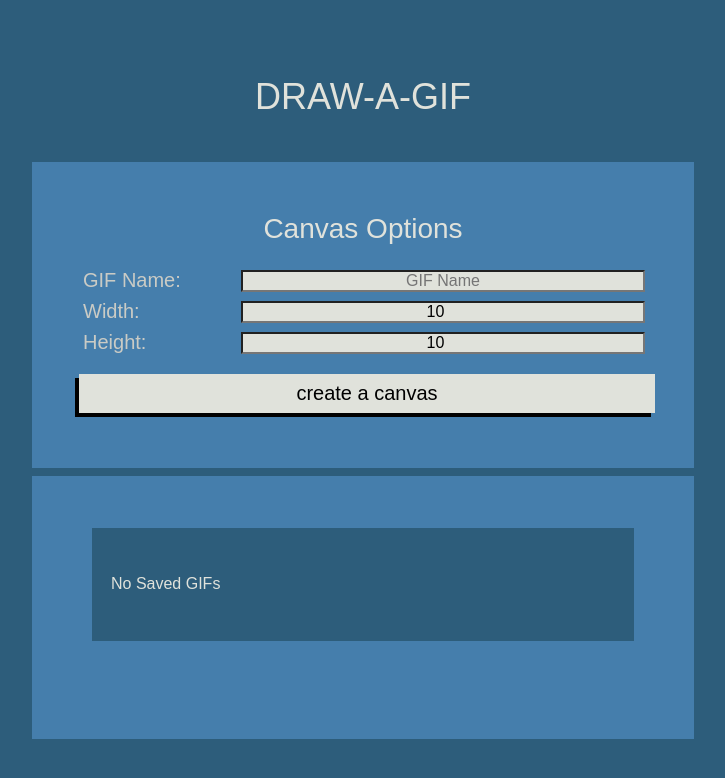
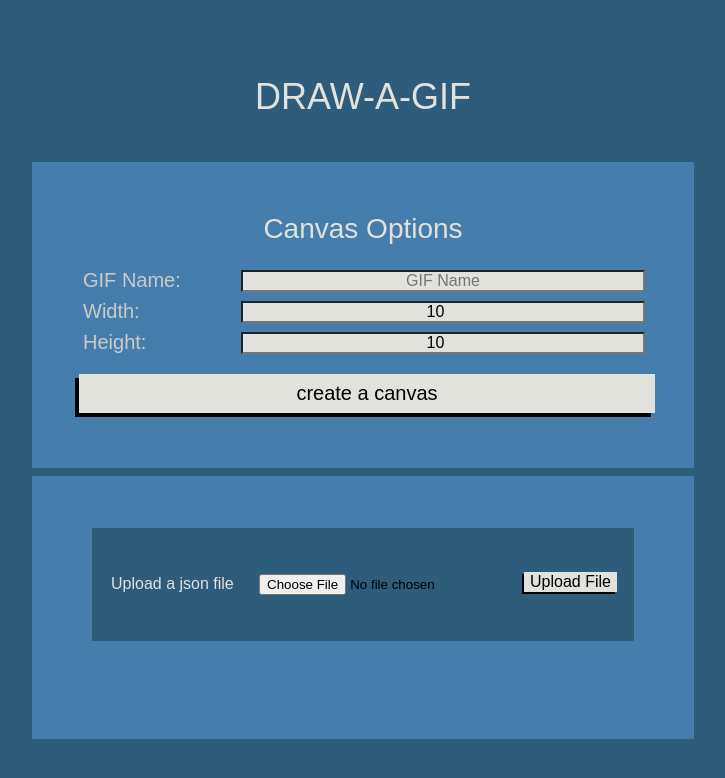
Before and after one commit to KevinBasta/draw-a-gif, a React (Vite) app: page / in a window 1280 px wide. Shown: the top 778 px of the page, without its empty margins (277-1002 px from the left). Built offline with nearby package versions, Linux system fonts and the light colour scheme; no server answers; a web font is replaced by a local one.

Commit message:
download and upload json data for debugging

```diff
--- a/src/menu/GifStorageItem.tsx
+++ b/src/menu/GifStorageItem.tsx
@@ -8,7 +8,7 @@ interface GifStorageItemsProps {
 }
 
 export function GifStorageItems(props: GifStorageItemsProps) {
-    const [localStorageGIFs, setLocalStorageGIFs] = useState(JSON.parse(localStorage.getItem("GIFS") || "[]"));
+    const [localStorageGIFs, setLocalStorageGIFs] = useState<Array<gifRecord>>(JSON.parse(localStorage.getItem("GIFS") || "[]"));
 
     function deleteSavedGIF(deletingIndex: number) {
         let newGIFs: Array<gifRecord> = [];
@@ -22,13 +22,47 @@ export function GifStorageItems(props: GifStorageItemsProps) {
         setLocalStorageGIFs(() => { return newGIFs });
     }
 
+    function downloadSavedGIF(index: number) {
+        const blob = new Blob([JSON.stringify(localStorageGIFs[index])], { type: "application/json" });
+        const link = document.createElement("a");
+
+        link.download = localStorageGIFs[index].canvas.canvasName + ".json";
+        link.href = window.URL.createObjectURL(blob);
+        link.dataset.downloadurl = ["application/json", link.download, link.href].join(":");
+
+        const evt = new MouseEvent("click", {
+            view: window,
+            bubbles: true,
+            cancelable: true,
+        });
+
+        link.dispatchEvent(evt);
+        link.remove()
+    }
+
+    function uploadJsonGIF() {
+        var files = document.getElementById('jsonFile').files;
+        console.log(files);
+        if (files.length <= 0) {
+            return;
+        }
+
+        var fr = new FileReader();
+
+        fr.onload = function(e) {
+            console.log(e);
+            var result = JSON.parse(e.target.result);
+            var formatted = JSON.stringify(result, null, 2);
+            setLocalStorageGIFs((current) => { return [...current, JSON.parse(fr.result)] });
+            console.log(localStorageGIFs);
+        }
+
+        fr.readAsText(files.item(0), "application/json");
+    }
+
     function getSavedGIFs() {
         if (localStorageGIFs.length == 0) {
-            return (
-                <GifStorageItemWrapper key={crypto.randomUUID()}>
-                    <GifStorageItemTitle>No Saved GIFs</GifStorageItemTitle>
-                </GifStorageItemWrapper>
-            )
+            return;
         }
 
         let savedGIFs: Array<gifRecord> = localStorageGIFs;
@@ -55,6 +89,7 @@ export function GifStorageItems(props: GifStorageItemsProps) {
                     <GifStorageItemTitle title={currentGIF.canvas.canvasName}>{currentGIF.canvas.canvasName || "GIF SAVE #" + (i + 1) }</GifStorageItemTitle>
 
                     <GifStorageItemButton onClick={e => props.initCanvasFromSave(currentGIF.canvas, currentGIF.frames, currentGIF.globalColorTable)}>load</GifStorageItemButton>
+                    <GifStorageItemButton onClick={e => downloadSavedGIF(i)}>download data</GifStorageItemButton>
                     <GifStorageItemButton onClick={e => deleteSavedGIF(i)}>delete</GifStorageItemButton>
                 </GifStorageItemWrapper>
             )
@@ -73,6 +108,11 @@ export function GifStorageItems(props: GifStorageItemsProps) {
             {
                 getSavedGIFs()
             }
+            <GifStorageItemWrapper key={crypto.randomUUID()}>
+                <GifStorageItemTitle>Upload a json file</GifStorageItemTitle>
+                <input type="file" id="jsonFile" name="filename"></input>
+                <GifStorageItemButton onClick={e => uploadJsonGIF()}>Upload File</GifStorageItemButton>
+            </GifStorageItemWrapper>
         </>
     );
 }
```
